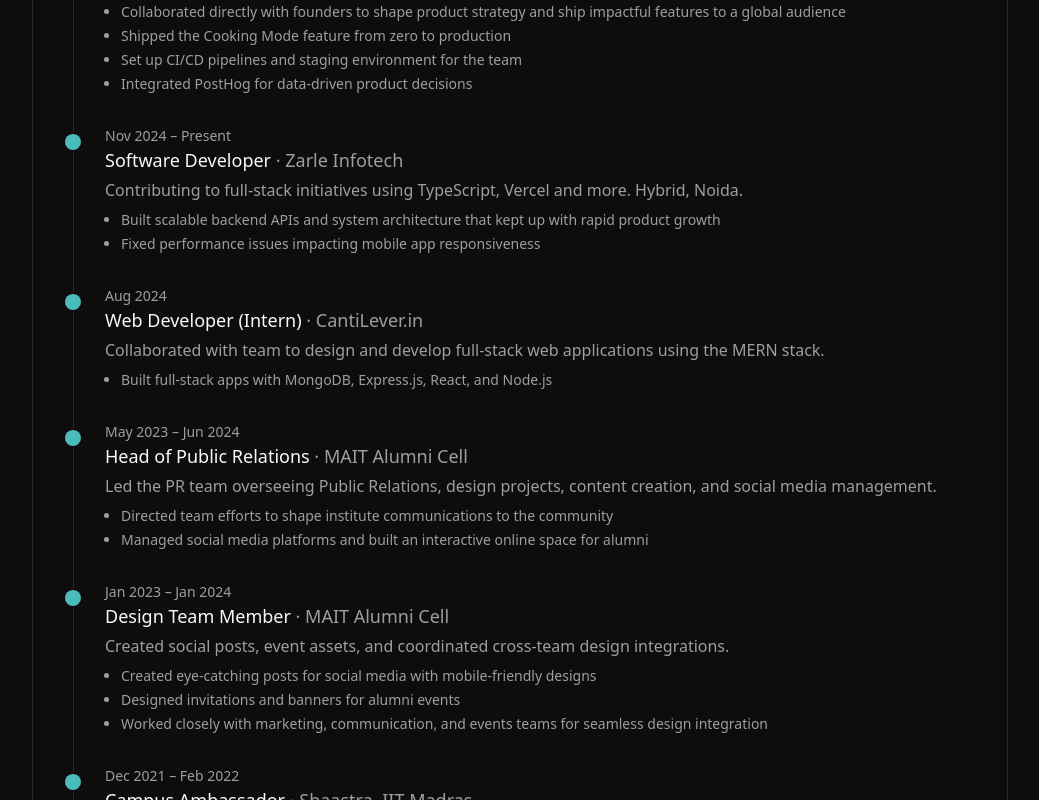
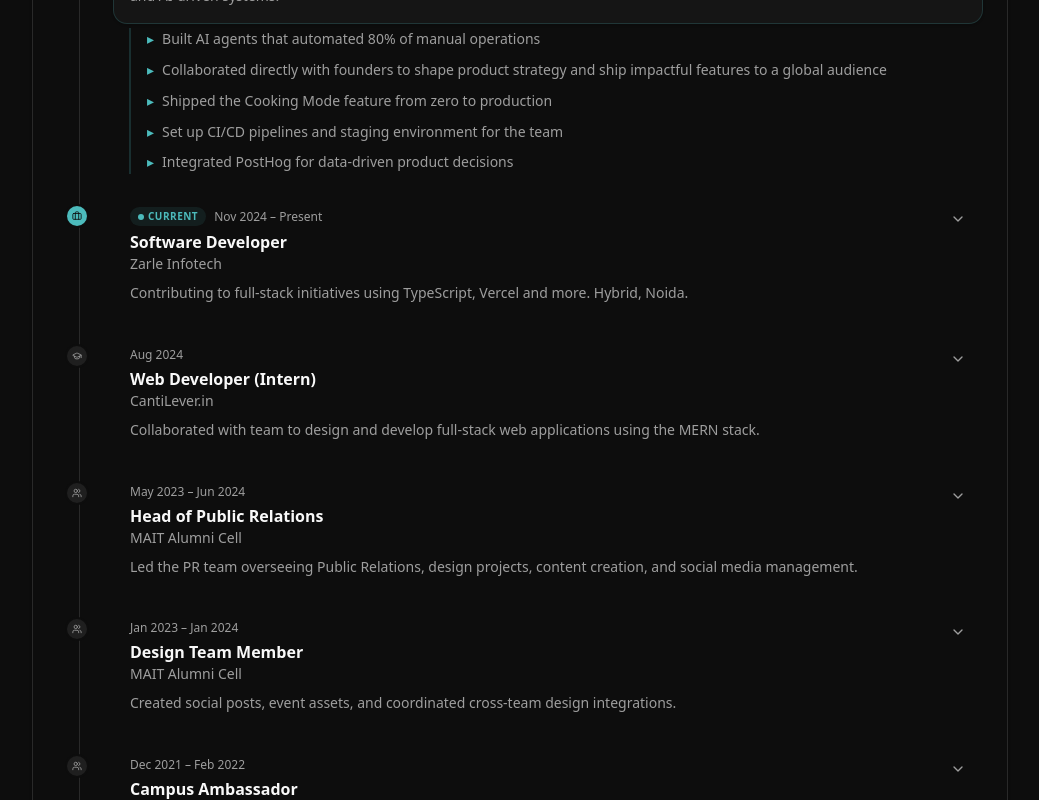
Before and after one commit to PrasanBora/portfolio3.0, a Next.js app: page /about in a window 1280 px wide. Shown: the part 1240-2040 px from the top of the page, without its empty margins (120-1159 px from the left). Built offline with nearby package versions, Linux system fonts and the light colour scheme.

Commit message:
feat: enhance CareerTimelineFixed with role icons and expandable achievements

```diff
--- a/components/about/career-timeline-fixed.tsx
+++ b/components/about/career-timeline-fixed.tsx
@@ -1,6 +1,8 @@
 "use client"
 
-import { motion } from "framer-motion"
+import { useState } from "react"
+import { motion, AnimatePresence } from "framer-motion"
+import { ChevronDown, Briefcase, GraduationCap, Award, Users } from "lucide-react"
 
 export type TimelineItem = {
   title: string
@@ -10,17 +12,53 @@
   achievements?: string[]
 }
 
+function getRoleIcon(title: string) {
+  const t = title.toLowerCase()
+  if (t.includes("intern")) return GraduationCap
+  if (t.includes("ambassador") || t.includes("head") || t.includes("member")) return Users
+  if (t.includes("operations")) return Award
+  return Briefcase
+}
+
+function isCurrent(period?: string) {
+  return !!period && period.toLowerCase().includes("present")
+}
+
+const ease = [0.22, 1, 0.36, 1] as const
+
 const itemVariants = {
-  hidden: { opacity: 0, y: 8 },
-  show: (i: number) => ({ opacity: 1, y: 0, transition: { duration: 0.45, delay: i * 0.08 } }),
+  hidden: { opacity: 0, y: 16 },
+  show: (i: number) => ({
+    opacity: 1,
+    y: 0,
+    transition: { duration: 0.5, delay: i * 0.1, ease },
+  }),
+}
+
+const expandVariants = {
+  collapsed: { height: 0, opacity: 0 },
+  expanded: { height: "auto" as const, opacity: 1, transition: { duration: 0.35, ease } },
+  exit: { height: 0, opacity: 0, transition: { duration: 0.25, ease } },
 }
 
 export function CareerTimelineFixed({ items }: { items: TimelineItem[] }) {
+  const [expandedIndex, setExpandedIndex] = useState<number | null>(0)
+
+  const toggle = (idx: number) => {
+    setExpandedIndex(expandedIndex === idx ? null : idx)
+  }
+
   return (
     <div className="relative">
-      <div className="absolute left-3 md:left-4 top-0 bottom-0 w-px bg-border" aria-hidden="true" />
-      <ul className="space-y-6 md:space-y-8">
-        {items.map((it, idx) => (
+      <div className="absolute left-4.5 md:left-5.5 top-0 bottom-0 w-px bg-border" aria-hidden="true" />
+
+      <ul className="space-y-2">
+        {items.map((it, idx) => {
+          const current = isCurrent(it.period)
+          const isExpanded = expandedIndex === idx
+          const Icon = getRoleIcon(it.title)
+
+          return (
             <motion.li
               key={idx}
               custom={idx}
@@ -28,26 +66,96 @@
               initial="hidden"
               whileInView="show"
               viewport={{ once: true, margin: "-10% 0px -10% 0px" }}
-            className="relative pl-10 md:pl-12"
+              className="relative pl-12 md:pl-14"
             >
-            <span
-              className="absolute left-1 md:left-2 top-2 size-4 rounded-full bg-primary ring-2 ring-background"
+              <motion.span
+                className={`absolute left-1.5 md:left-2.5 top-4 flex size-5 items-center justify-center rounded-full ring-2 ring-background transition-colors ${
+                  current
+                    ? "bg-primary text-primary-foreground"
+                    : isExpanded
+                      ? "bg-primary/80 text-primary-foreground"
+                      : "bg-muted text-muted-foreground"
+                }`}
+                animate={{ scale: isExpanded ? 1.15 : 1 }}
+                transition={{ duration: 0.2 }}
                 aria-hidden="true"
-            />
-            <div className="text-sm text-muted-foreground">{it.period}</div>
-            <h3 className="text-lg font-medium text-foreground">
-              {it.title} {it.org ? <span className="text-muted-foreground">· {it.org}</span> : null}
+              >
+                <Icon className="size-2.5" />
+              </motion.span>
+              {current && (
+                <span className="absolute left-1.5 md:left-2.5 top-4 size-5 rounded-full bg-primary/30 animate-ping" aria-hidden="true" />
+              )}
+              <button
+                onClick={() => toggle(idx)}
+                className={`w-full text-left rounded-xl border p-4 transition-all duration-300 cursor-pointer ${
+                  isExpanded
+                    ? "bg-muted/50 border-primary/20 shadow-sm"
+                    : "bg-transparent border-transparent hover:bg-muted/30 hover:border-border"
+                }`}
+              >
+                <div className="flex items-start justify-between gap-3">
+                  <div className="min-w-0 flex-1">
+                    <div className="flex flex-wrap items-center gap-2 mb-1">
+                      {current && (
+                        <span className="inline-flex items-center gap-1 px-2 py-0.5 text-[10px] font-semibold uppercase tracking-wider bg-primary/10 text-primary rounded-full">
+                          <span className="size-1.5 rounded-full bg-primary animate-pulse" />
+                          Current
+                        </span>
+                      )}
+                      <span className="text-xs text-muted-foreground">{it.period}</span>
+                    </div>
+                    <h3 className="text-base font-semibold text-foreground">
+                      {it.title}
                     </h3>
-            {it.summary ? <p className="mt-1 text-muted-foreground">{it.summary}</p> : null}
-            {it.achievements && it.achievements.length > 0 ? (
-              <ul className="mt-2 space-y-1 list-disc pl-4">
+                    {it.org && (
+                      <p className="text-sm text-muted-foreground">{it.org}</p>
+                    )}
+                  </div>
+                  <motion.div
+                    animate={{ rotate: isExpanded ? 180 : 0 }}
+                    transition={{ duration: 0.25 }}
+                    className="mt-1 shrink-0 text-muted-foreground"
+                  >
+                    <ChevronDown className="size-4" />
+                  </motion.div>
+                </div>
+
+                {it.summary && (
+                  <p className="mt-2 text-sm text-muted-foreground leading-relaxed line-clamp-2">
+                    {it.summary}
+                  </p>
+                )}
+              </button>
+
+              <AnimatePresence initial={false}>
+                {isExpanded && it.achievements && it.achievements.length > 0 && (
+                  <motion.div
+                    variants={expandVariants}
+                    initial="collapsed"
+                    animate="expanded"
+                    exit="exit"
+                    className="overflow-hidden"
+                  >
+                    <ul className="mx-4 mb-2 mt-1 space-y-2 border-l-2 border-primary/20 pl-4">
                       {it.achievements.map((a, i) => (
-                  <li key={i} className="text-sm text-muted-foreground">{a}</li>
+                        <motion.li
+                          key={i}
+                          initial={{ opacity: 0, x: -8 }}
+                          animate={{ opacity: 1, x: 0 }}
+                          transition={{ duration: 0.3, delay: i * 0.06 }}
+                          className="text-sm text-muted-foreground leading-relaxed"
+                        >
+                          <span className="mr-2 text-primary">▸</span>
+                          {a}
+                        </motion.li>
                       ))}
                     </ul>
-            ) : null}
+                  </motion.div>
+                )}
+              </AnimatePresence>
             </motion.li>
-        ))}
+          )
+        })}
       </ul>
     </div>
   )
--- a/components/site-footer.tsx
+++ b/components/site-footer.tsx
@@ -133,12 +133,9 @@
         </div>
 
         {/* Bottom Bar */}
-        <div className="pt-8 border-t border-border flex flex-col sm:flex-row items-center justify-between gap-4">
+        <div className="pt-8 border-t border-border flex items-center justify-center">
           <p className="text-sm text-muted-foreground">
             © {new Date().getFullYear()} Prasan Bora. All rights reserved.
-          </p>
-          <p className="text-sm text-muted-foreground">
-            Built with Next.js & Tailwind CSS
           </p>
         </div>
       </div>
```
Lines whose indentation alone changed are shown as unchanged.
